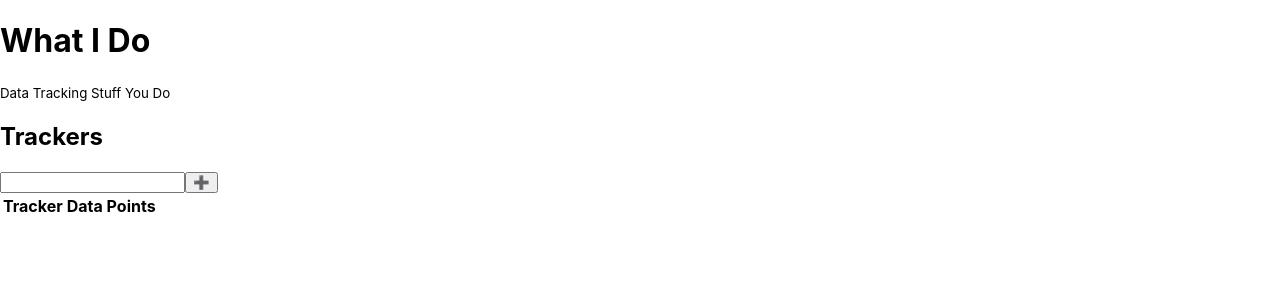
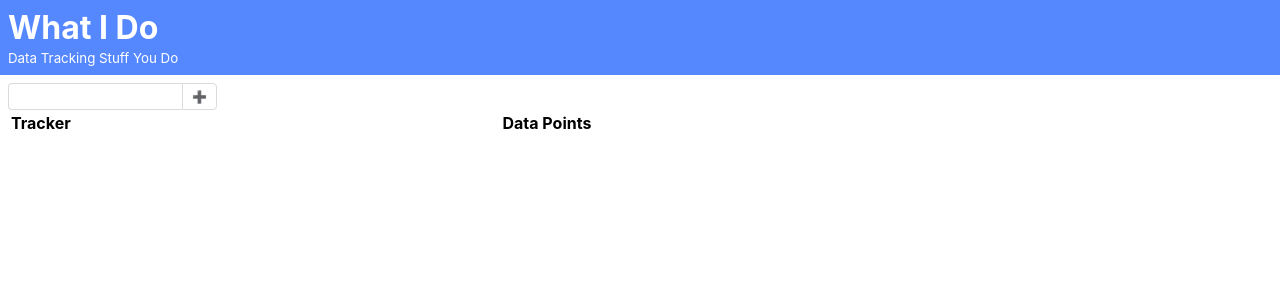
Before and after one commit to gonzofish/what-i-do, a React (Create React App) app: page / in a window 1280 px wide. Shown: the top 300 px of the page. Built offline with nearby package versions, Linux system fonts and the light colour scheme.

Commit message:
Some styling using SASS

```diff
--- a/package.json
+++ b/package.json
@@ -4,6 +4,7 @@
   "private": true,
   "dependencies": {
     "localforage": "^1.7.2",
+    "node-sass": "^4.9.4",
     "react": "^16.5.2",
     "react-dom": "^16.5.2",
     "react-scripts": "2.0.5"
--- a/src/App.css
+++ /dev/null
@@ -1,32 +0,0 @@
-.App {
-  text-align: center;
-}
-
-.App-logo {
-  animation: App-logo-spin infinite 20s linear;
-  height: 40vmin;
-}
-
-.App-header {
-  background-color: #282c34;
-  min-height: 100vh;
-  display: flex;
-  flex-direction: column;
-  align-items: center;
-  justify-content: center;
-  font-size: calc(10px + 2vmin);
-  color: white;
-}
-
-.App-link {
-  color: #61dafb;
-}
-
-@keyframes App-logo-spin {
-  from {
-    transform: rotate(0deg);
-  }
-  to {
-    transform: rotate(360deg);
-  }
-}
--- a/src/App.js
+++ b/src/App.js
@@ -1,5 +1,5 @@
 import React, { Component } from 'react';
-import './App.css';
+import './App.scss';
 
 import * as cache from './cache';
 
@@ -211,9 +211,10 @@ class App extends Component {
         </header>
 
         <section>
-          <h2>Trackers</h2>
-
-          <form onSubmit={this._createTracker}>
+          <form
+            className="input-group"
+            onSubmit={this._createTracker}
+          >
             <input
               onChange={({ target }) => {
                 this.setState({ newTracker: target.value });
--- /dev/null
+++ b/src/App.scss
@@ -0,0 +1,64 @@
+header, section {
+  padding: 0.5em;
+}
+
+header {
+  background-color: #5588ff;
+  color: white;
+
+  h1 {
+    margin: 0;
+  }
+}
+
+button,
+input {
+  align-items: center;
+  background-color: white;
+  border: 1px solid #dbdbdb;
+  border-radius: 4px;
+  box-shadow: none;
+  color: #363636;
+  display: inline-flex;
+  font-size: 0.75rem;
+  height: 2.25em;
+  line-height: 1.5;
+  padding: calc(0.375em - 1px) 0.75em;
+  position: relative;
+  text-align: center;
+  user-select: none;
+  vertical-align: middle;
+  white-space: nowrap;
+
+  &:focus {
+    outline-width: 2px;
+  }
+  &:hover {
+    border-color: #b5b5b5;
+  }
+}
+
+input {
+  height: 1.5em;
+  text-align: left;
+}
+
+table {
+  width: 100%;
+
+  th {
+    text-align: left;
+  }
+}
+
+.input-group {
+  button {
+    border-top-left-radius: 0;
+    border-bottom-left-radius: 0;
+  }
+  input {
+    border-top-right-radius: 0;
+    border-bottom-right-radius: 0;
+    border-right: 0;
+  }
+}
```
Also changed, not shown: 1 other file (tests, documents, lock files or other folders).
